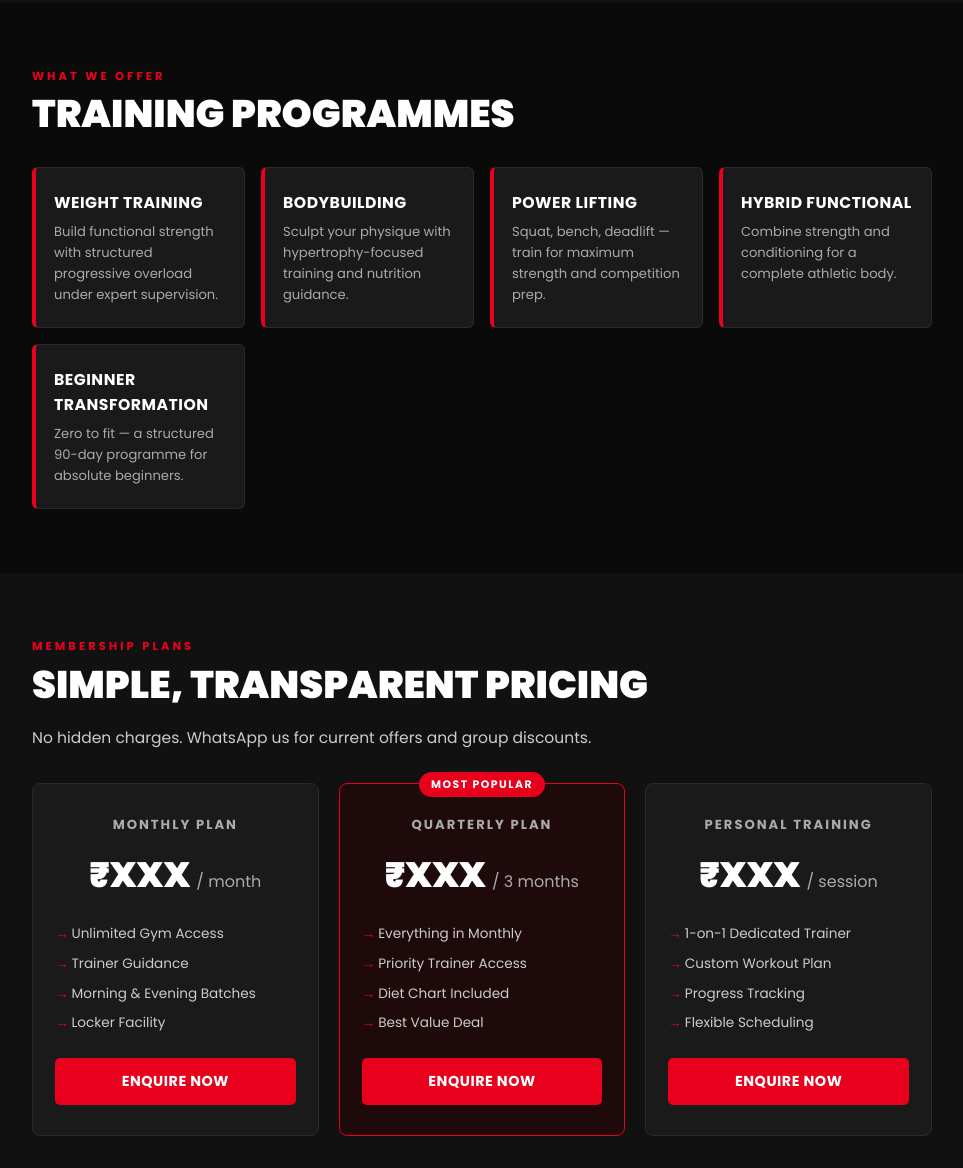
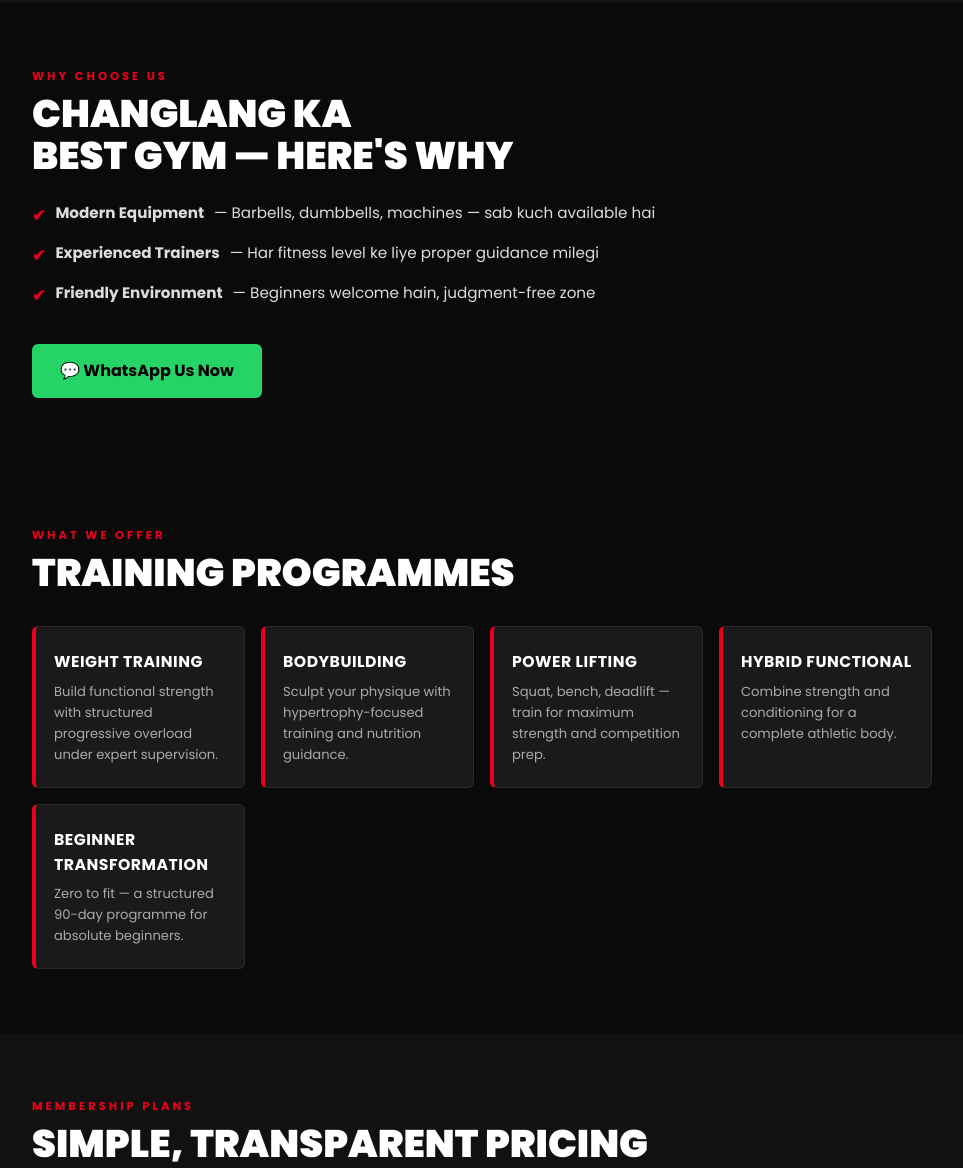
Before and after one commit to Pushpa-Avc/Changlang-fitness-centre, a plain HTML site: page index.html in a window 1280 px wide. Shown: the part 1391-2559 px from the top of the page, without its empty margins (158-1121 px from the left). Drawn offline with Linux system fonts and the light colour scheme.

Commit message:
Update index.html

```diff
--- a/index.html
+++ b/index.html
@@ -551,10 +551,10 @@
 <!-- HERO -->
 <section id="hero">
   <div class="hero-inner">
-    <div class="hero-badge">📍 Changlang, Arunachal Pradesh</div>
-    <h1>Changlang<br /><span>Fitness</span><br />Centre</h1>
-    <p class="hero-sub">Build Strength. Build Discipline.</p>
-    <p class="hero-desc">Changlang's dedicated training centre — modern equipment, experienced trainers, and a community that pushes you further. Your fitness journey starts here.</p>
+    <div class="hero-badge">📍 Nehru Point, Changlang, Arunachal Pradesh</div>
+    <h1>Join <span>Changlang</span><br/>Fitness Centre<br/>Today</h1>
+    <p class="hero-sub">View programs and contact directly on WhatsApp.</p>
+    <p class="hero-desc">Strength Training · Bodybuilding · Weight Loss · Personal Training — all in Changlang.</p>
     <div class="btn-group">
       <a class="btn-wa" href="https://wa.me/91XXXXXXXXXX?text=Hi%2C%20I%27m%20interested%20in%20joining%20Changlang%20Fitness%20Centre.%20Please%20share%20membership%20details." target="_blank" rel="noopener">
         <svg width="18" height="18" fill="currentColor" viewBox="0 0 24 24"><path d="M17.472 14.382c-.297-.149-1.758-.867-2.03-.967-.273-.099-.471-.148-.67.15-.197.297-.767.966-.94 1.164-.173.199-.347.223-.644.075-.297-.15-1.255-.463-2.39-1.475-.883-.788-1.48-1.761-1.653-2.059-.173-.297-.018-.458.13-.606.134-.133.298-.347.446-.52.149-.174.198-.298.298-.497.099-.198.05-.371-.025-.52-.075-.149-.669-1.612-.916-2.207-.242-.579-.487-.5-.669-.51-.173-.008-.371-.01-.57-.01-.198 0-.52.074-.792.372-.272.297-1.04 1.016-1.04 2.479 0 1.462 1.065 2.875 1.213 3.074.149.198 2.096 3.2 5.077 4.487.709.306 1.262.489 1.694.625.712.227 1.36.195 1.871.118.571-.085 1.758-.719 2.006-1.413.248-.694.248-1.289.173-1.413-.074-.124-.272-.198-.57-.347m-5.421 7.403h-.004a9.87 9.87 0 01-5.031-1.378l-.361-.214-3.741.982.998-3.648-.235-.374a9.86 9.86 0 01-1.51-5.26c.001-5.45 4.436-9.884 9.888-9.884 2.64 0 5.122 1.03 6.988 2.898a9.825 9.825 0 012.893 6.994c-.003 5.45-4.437 9.884-9.885 9.884m8.413-18.297A11.815 11.815 0 0012.05 0C5.495 0 .16 5.335.157 11.892c0 2.096.547 4.142 1.588 5.945L.057 24l6.305-1.654a11.882 11.882 0 005.683 1.448h.005c6.554 0 11.89-5.335 11.893-11.893a11.821 11.821 0 00-3.48-8.413z"/></svg>
@@ -588,6 +588,26 @@
       <li><strong>Modern Equipment</strong> — Free weights, machines, and functional training tools</li>
       <li><strong>Flexible Timings</strong> — Morning and evening batches to fit your schedule</li>
     </ul>
+  </div>
+</section>
+
+
+<!-- WHY CHOOSE US -->
+<section id="why" style="background:var(--black);padding:64px 20px;">
+  <div class="section-inner">
+    <p class="section-label">Why Choose Us</p>
+    <h2>Changlang Ka<br/>Best Gym — Here's Why</h2>
+    <ul class="about-points" style="margin-top:24px;">
+      <li><strong>Modern Equipment</strong> — Barbells, dumbbells, machines — sab kuch available hai</li>
+      <li><strong>Experienced Trainers</strong> — Har fitness level ke liye proper guidance milegi</li>
+      <li><strong>Friendly Environment</strong> — Beginners welcome hain, judgment-free zone</li>
+    </ul>
+    <div style="margin-top:36px;">
+      <a style="background:#25d366;color:#000;font-weight:700;font-size:1rem;padding:14px 28px;border-radius:6px;display:inline-flex;align-items:center;gap:8px;text-decoration:none;"
+         href="https://wa.me/91XXXXXXXXXX?text=Hi%2C%20I%27m%20interested%20in%20joining%20Changlang%20Fitness%20Centre.%20Please%20share%20details." target="_blank" rel="noopener">
+        💬 WhatsApp Us Now
+      </a>
+    </div>
   </div>
 </section>
 
@@ -631,7 +651,7 @@
 
       <div class="plan-card">
         <p class="plan-name">Monthly Plan</p>
-        <div class="plan-price">₹XXX <span>/ month</span></div>
+        <div class="plan-price">₹2,000 <span>/ month</span></div>
         <p class="plan-edit"><!-- Update price here --></p>
         <ul class="plan-features">
           <li>Unlimited Gym Access</li>
@@ -645,7 +665,7 @@
       <div class="plan-card featured">
         <div class="plan-badge">Most Popular</div>
         <p class="plan-name">Quarterly Plan</p>
-        <div class="plan-price">₹XXX <span>/ 3 months</span></div>
+        <div class="plan-price">₹5,000 <span>/ 3 months</span></div>
         <p class="plan-edit"><!-- Update price here --></p>
         <ul class="plan-features">
           <li>Everything in Monthly</li>
@@ -658,7 +678,7 @@
 
       <div class="plan-card">
         <p class="plan-name">Personal Training</p>
-        <div class="plan-price">₹XXX <span>/ session</span></div>
+        <div class="plan-price">₹3,000 <span>/ month</span></div>
         <p class="plan-edit"><!-- Update price here --></p>
         <ul class="plan-features">
           <li>1-on-1 Dedicated Trainer</li>
```
